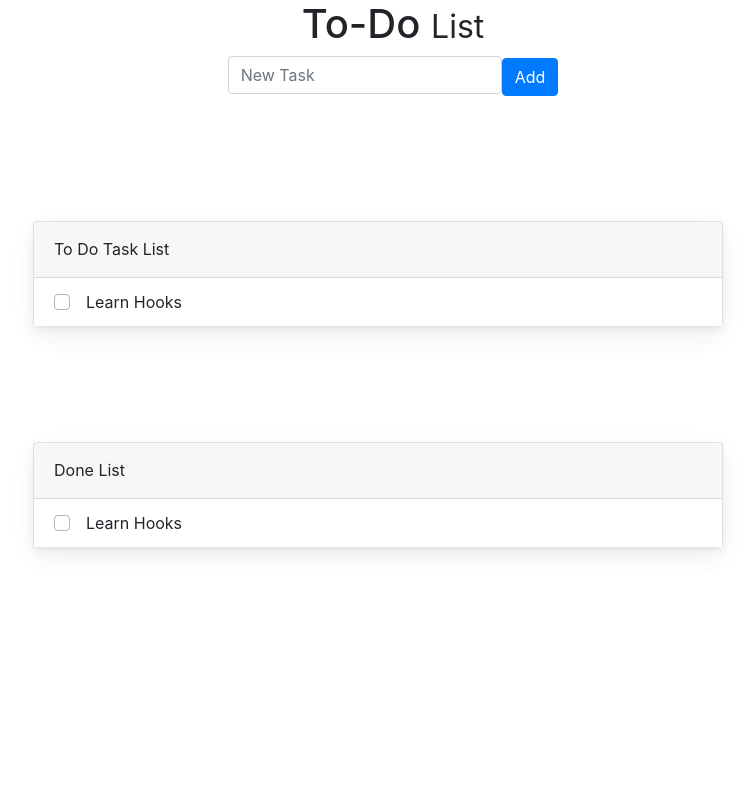
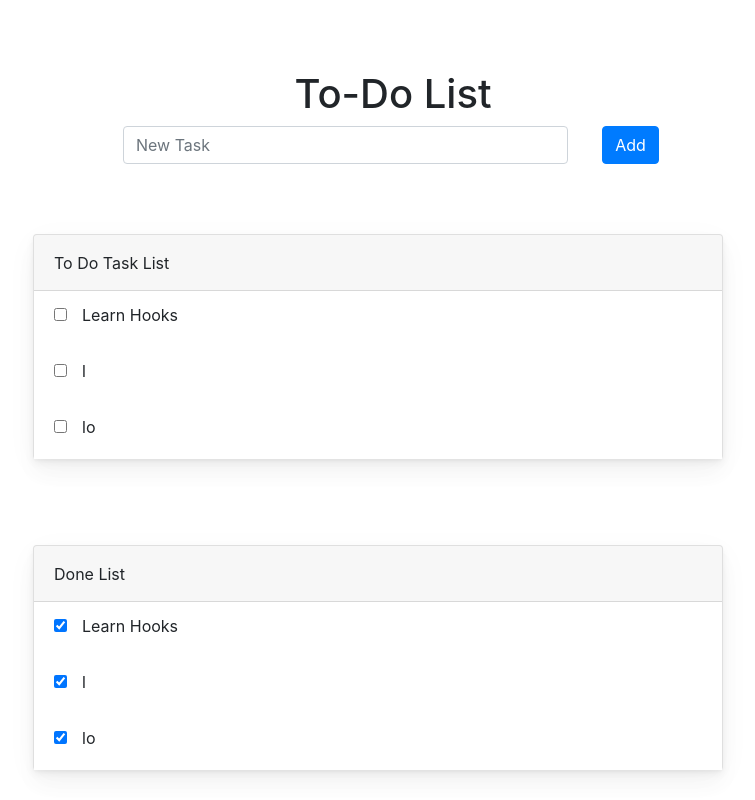
Before and after one commit to joseasalazars/todo-challenge, a React (Create React App) app: page / in a window 1280 px wide. Shown: the whole page, without its empty margins (247-1002 px from the left). Built offline with nearby package versions, Linux system fonts and the light colour scheme.

Commit message:
Adds new task to the task's list

```diff
--- a/src/index.css
+++ b/src/index.css
@@ -25,29 +25,8 @@ body {
   background-color: #6200ea;
 }
 
-form {
-  display: inline-block;
-}
-.form-group {
-  text-align: center;
-  padding-bottom: 25px;
-}
-
-#todo {
-  margin: 0 auto;
-  width: 500px;
-}
-
-a.close {
-  float: right;
-}
-
-i {
-  font-style: italic;
-}
-
 .task-container {
-  margin-top: 100px;
+  margin-top: 70px;
 }
 
 .card {
--- /dev/null
+++ b/src/ui/components/NewTask.jsx
@@ -0,0 +1,36 @@
+import React from "react";
+import { Row, Col } from "react-bootstrap";
+
+function NewTask(props) {
+  const addNewTask = (value) => {
+    if (value !== "") {
+      props.addTask(value);
+      document.getElementById("newTask").value = "";
+    }
+  };
+
+  return (
+    <Row className="justify-content-md-center">
+      <Col xs={5}>
+        <input
+          type="text"
+          className="form-control"
+          placeholder="New Task"
+          name="task"
+          id="newTask"
+        />
+      </Col>
+      <Col xs={1}>
+        <button
+          type="button"
+          className="btn btn btn-primary"
+          onClick={() => addNewTask(document.getElementById("newTask").value)}
+        >
+          Add
+        </button>
+      </Col>
+    </Row>
+  );
+}
+
+export default NewTask;
--- a/src/ui/components/Task.jsx
+++ b/src/ui/components/Task.jsx
@@ -5,20 +5,19 @@ const Task = (props) => (
     <div className="widget-content p-0">
       <div className="widget-content-wrapper">
         <div className="widget-content-left mr-2">
-          <div className="custom-checkbox custom-control">
-            <input
-              className="custom-control-input"
-              id="exampleCustomCheckbox12"
-              type="checkbox"
-            />
-            <label
-              className="custom-control-label"
-              for="exampleCustomCheckbox12"
-            ></label>
+          <div className="">
+            <label>
+              <input
+                style={{ marginRight: 15 }}
+                onChange={() => console.log()}
+                checked={props.done}
+                disable={props.done.toString()}
+                type="checkbox"
+                value={props.task}
+              />
+              {props.task}
+            </label>
           </div>
-        </div>
-        <div className="widget-content-left">
-          <div className="widget-heading">{props.task}</div>
         </div>
       </div>
     </div>
--- a/src/ui/components/TaskList.jsx
+++ b/src/ui/components/TaskList.jsx
@@ -1,7 +1,5 @@
 import React from "react";
 import Task from "./Task";
-
-const tasks = [];
 
 const TaskList = (props) => (
   <div className="row d-flex justify-content-center container task-container">
@@ -18,7 +16,7 @@ const TaskList = (props) => (
             <ul className=" list-group list-group-flush">
               {props.tasks.length > 0 ? (
                 props.tasks.map((task, index) => (
-                  <Task task={task} key={index} />
+                  <Task task={task} key={index} done={props.done} />
                 ))
               ) : (
                 <i>
--- a/src/ui/screens/Tasks.jsx
+++ b/src/ui/screens/Tasks.jsx
@@ -1,33 +1,26 @@
 import React, { useState, useEffect } from "react";
 import { Container, Row, Col } from "react-bootstrap";
 import TaskList from "../components/TaskList";
+import NewTask from "../components/NewTask";
 
 const toDoTasks = [];
 const doneTasks = [];
 
 function Tasks() {
-  const [toDoTasks, setTodos] = useState(["Learn Hooks"]);
-  const [doneTasks, setDones] = useState(["Learn Hooks"]);
+  const [toDoTasks, setTodos] = useState(["Learn Hooks", "l", "lo"]);
+  const [doneTasks, setDones] = useState(["Learn Hooks", "l", "lo"]);
+
+  const addTask = (value) => {
+    setTodos([...toDoTasks, value]);
+  };
 
   return (
     <Container>
-      <div className="form-group">
-        <h1>
-          To-Do <small>List</small>
-        </h1>
-        <form role="form">
-          <input
-            type="text"
-            className="form-control"
-            placeholder="New Task"
-            name="task"
-          />
-        </form>
-        <button type="button" className="btn btn btn-primary">
-          Add
-        </button>
+      <div className="task-container">
+        <h1>To-Do List</h1>
+        <NewTask addTask={addTask} />
       </div>
-      <div></div>
+
       <ul className="list-unstyled" id="todo"></ul>
 
       <TaskList title={"To Do Task List"} tasks={toDoTasks} done={false} />
```
